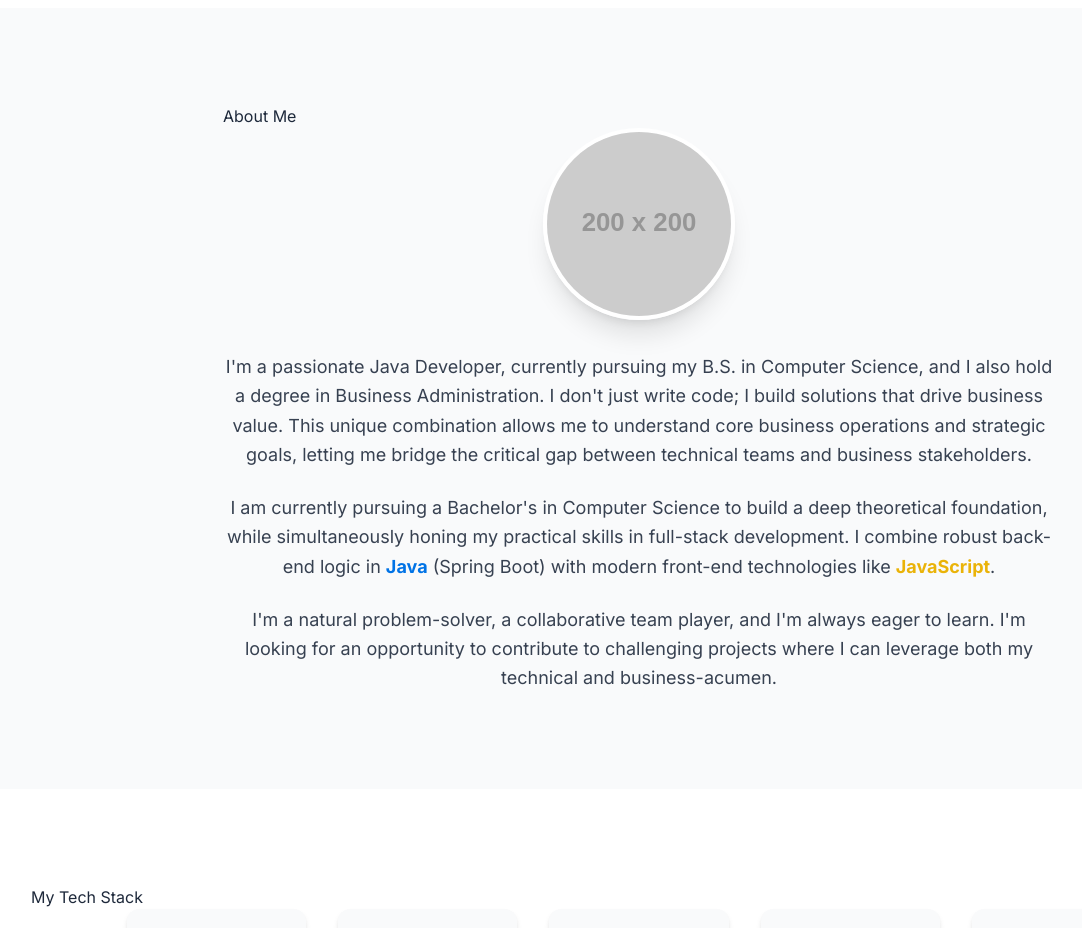
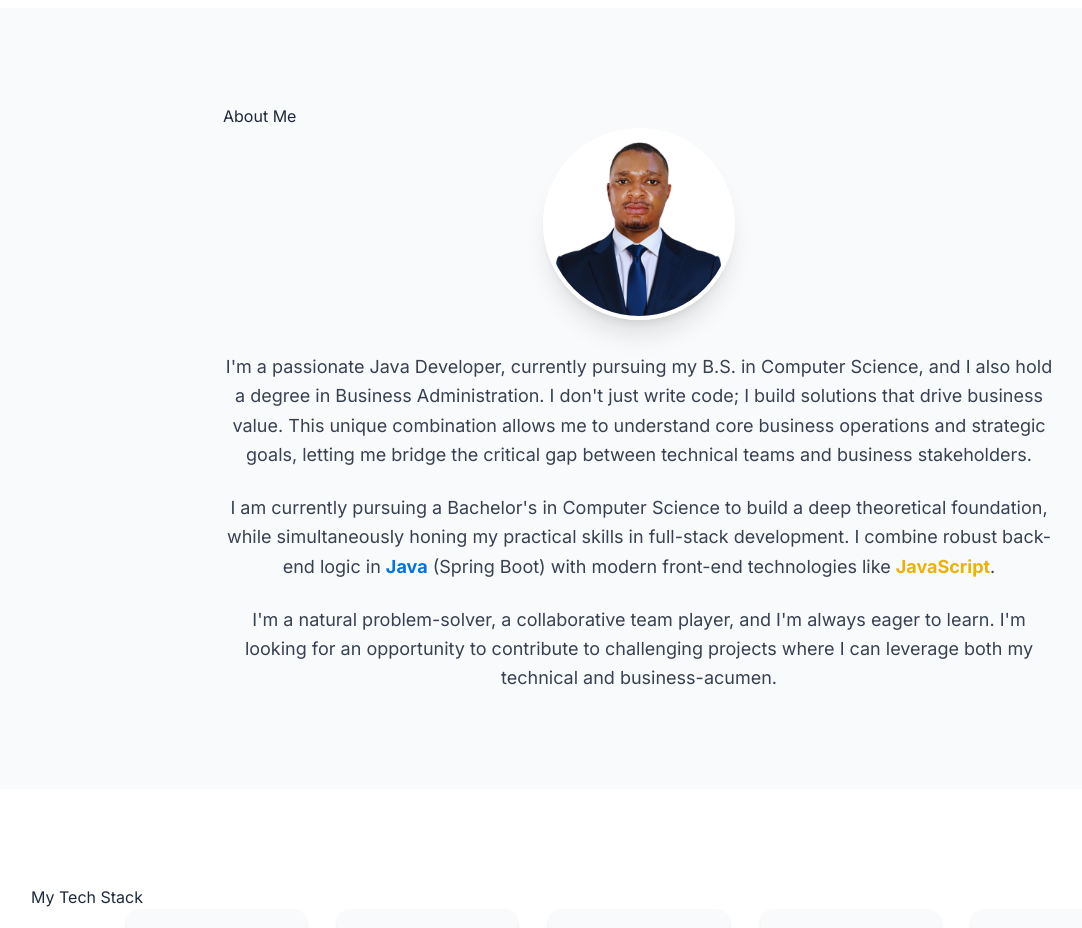
Before and after one commit to devjoseph2/devjoseph2.github.io, a plain HTML site: page index.html in a window 1280 px wide. Shown: the part 840-1768 px from the top of the page, without its empty margins (1-1083 px from the left). Drawn offline with nearby package versions, Linux system fonts and the light colour scheme; placeholder pictures from the web are drawn by us.

Commit message:
added image

```diff
--- a/index.html
+++ b/index.html
@@ -148,7 +148,7 @@
             <div class="container mx-auto px-4 sm:px-6 lg:px-8 max-w-4xl">
                 <h2 class="section-heading">About Me</h2>
                 <div class="text-center">
-                    <img src="https://placehold.co/200x200/e0f2fe/0c4a6e?text=Your+Photo" alt="A professional photo of [Your Name]" class="w-48 h-48 rounded-full mx-auto mb-8 shadow-xl border-4 border-white">
+                    <img src="/public/images/profileimage.jpg" alt="A professional photo of [Your Name]" class="w-48 h-48 rounded-full mx-auto mb-8 shadow-xl border-4 border-white">
                 </div>
                 <div class="text-lg text-gray-700 space-y-6 text-left md:text-center leading-relaxed">
                     <p>
```
Also changed, not shown: public/images/profileimage.jpg (added).
